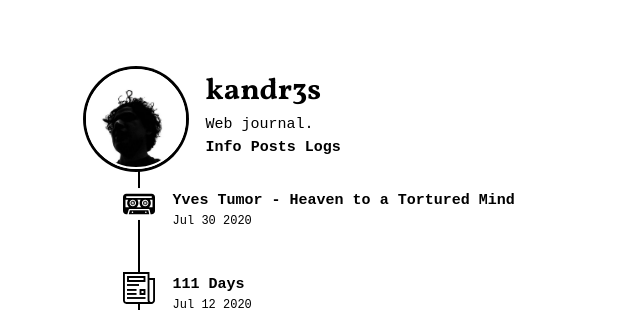
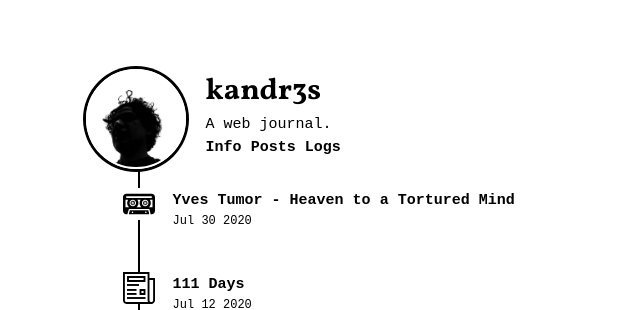
Before and after one commit to kandr3s/kandr3s.github.io, a Jekyll site: the page built from index.html, in a window 1280 px wide. Shown: the top 310 px of the page, without its empty margins (328-968 px from the left). Built offline with Jekyll 4.4.1, drawn with Linux system fonts in a browser that asks for light colours; nearby versions of some CDN libraries; some of the changed lines change nothing that is shown.

Commit message:
Adding SEO details

```diff
--- a/_config.yml
+++ b/_config.yml
@@ -1,15 +1,24 @@
-# general configuration
+# General
 url: http://kandr3s.co
 baseurl: ''
 name: "kandr3s"
 logo: "/images/kandr3s.jpg"
-# author will appear under the avatar (optional)
 author: "kandr3s"
-# tagline will appear under the title (optional)
-tagline: "Web journal."
-twitter: "kandr3s"
+tagline: "A web journal."
 
-# exclude
+# SEO
+description: "kandr3s' web journal"
+twitter:
+  username: kandr3s
+  card: summary
+social:
+  - https://twitter.com/kandr3s
+  - https://instagram.com/_kandr3s
+  - https://github.com/kandr3s
+  - https://letterboxd.com/kandr3s/
+  - https://rateyourmusic.com/~kandr3s
+
+# Exclude
 exclude: ["CNAME", "Gemfile", "Gemfile.lock", "LICENSE", "README.md"]
 
 # Dependencies
```
